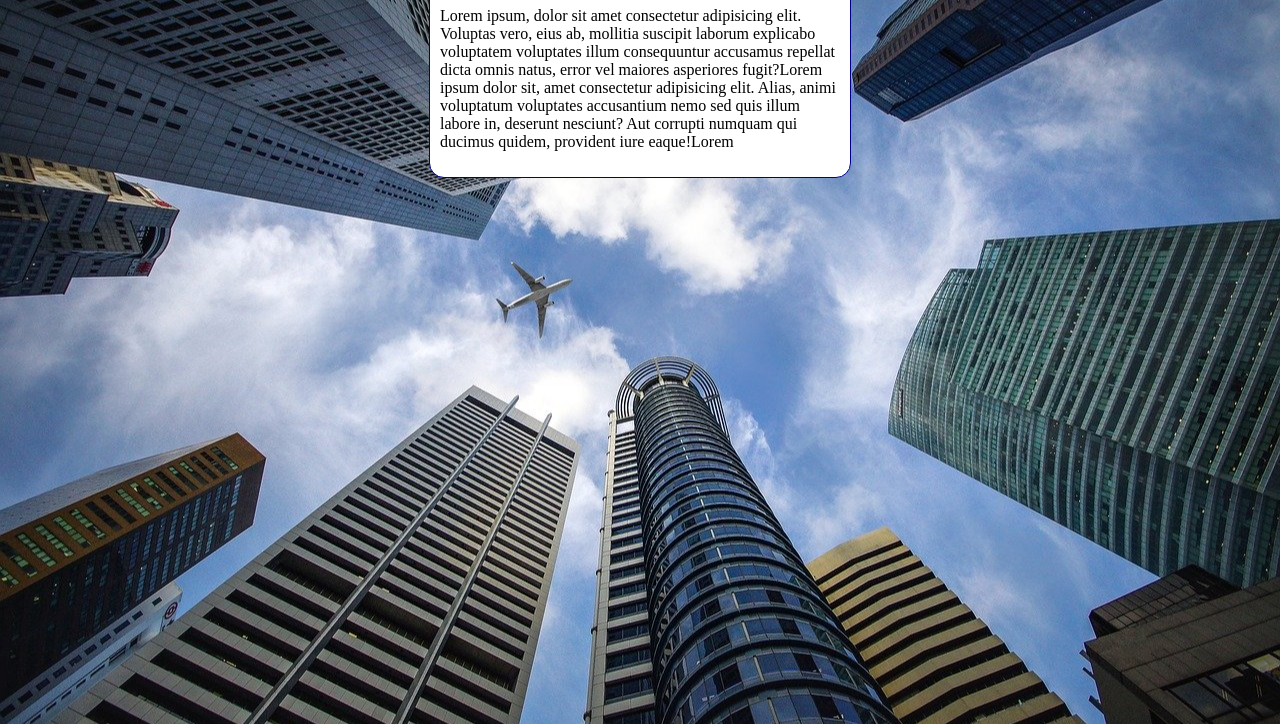
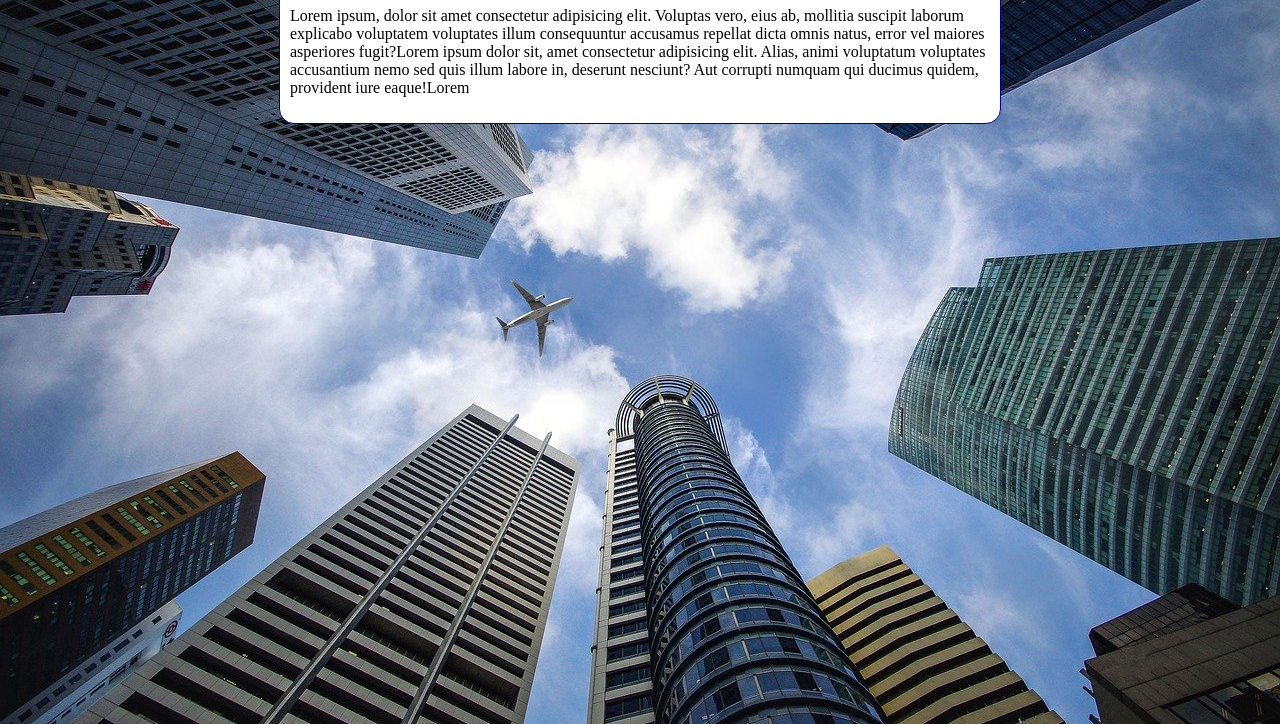
Before and after one commit to GabrielPolini/Html-css, a plain HTML site: page exercicios/ex022/fundo006.html in a window 1280 px wide. Shown: the part 92-816 px from the top of the page. Drawn offline with Linux system fonts and the light colour scheme.

Commit message:
Update fundo006.html

```diff
--- a/exercicios/ex022/fundo006.html
+++ b/exercicios/ex022/fundo006.html
@@ -3,20 +3,28 @@
 <head>
     <meta charset="UTF-8">
     <meta name="viewport" content="width=device-width, initial-scale=1.0">
-    <title>Document</title>
+    <title>Fundo fixo de tela</title>
     <style>
         body{
             height: 100vh;
             background-color: black;
             background-image: url('imagens/wallpaper002.jpg');
             background-position: center center;
-            background-repeat: repeat-y;
+            background-repeat: no-repeat;
+            background-size: cover;
+            background-attachment: fixed;
+
+            /*Shorthand - background
+               color > image > position > repeat > [size] > attachment
+            */
+
+            background: black url('imagens/wallpaper002.jpg') center center no-repeat fixed;
             background-size: cover;
         }
 
         main{
             background-color: white;
-            width: 400px;
+            max-width: 700px;
             padding: 10px;
             margin: auto;
             border: 1px solid darkblue;
```
